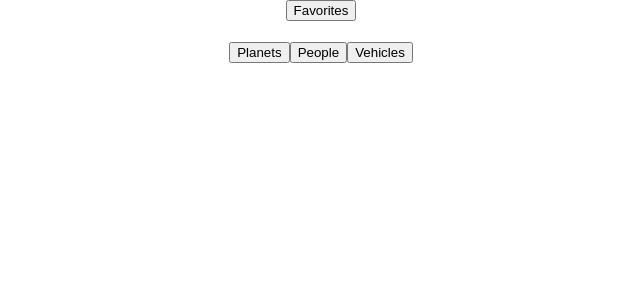
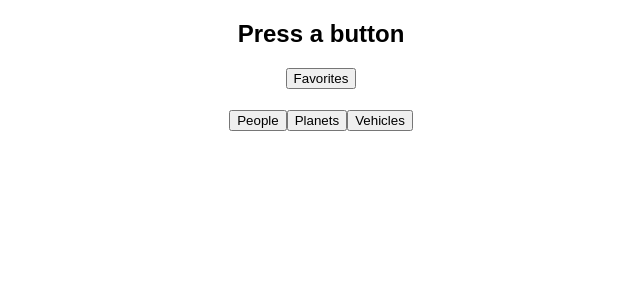
Before and after one commit to cbandrow-zz/swapibox, a React (Create React App) app: page / in a window 1280 px wide. Shown: the top 300 px of the page, without its empty margins (319-959 px from the left). Built offline with nearby package versions, Linux system fonts and the light colour scheme; no server answers.

Commit message:
button selects what to display. card displays selection. needs mapping.

```diff
--- a/src/App.js
+++ b/src/App.js
@@ -4,6 +4,7 @@ import StoryScroll from './Components/StoryScroll/StoryScroll.js'
 import Helper from './Components/Helpers/helper.js'
 import Controls from './Components/Controls/Controls'
 import Favorites from './Components/Favorites/Favorites'
+import Card from './Components/Card/Card'
 
 class App extends Component {
   constructor(data){
@@ -14,7 +15,22 @@ class App extends Component {
       planets: [],
       vehicles: [],
       crawl: [],
+      selection: ''
     }
+  }
+  componentDidMount(){
+    this.allPromise().then((data) => {
+      let peopleData = this.helper.cleanPeople(data[0])
+      let planetData = this.helper.cleanPlanets(data[1])
+      let vehicleData = this.helper.cleanVehicles(data[2])
+      let crawlData = this.helper.cleanCrawl(data[3])
+      this.setState({
+        people: peopleData,
+        planets: planetData,
+        vehicles: vehicleData,
+        crawl: crawlData
+      })
+    })
   }
 
   allPromise(){
@@ -36,28 +52,22 @@ class App extends Component {
     })
   }
 
-  componentDidMount(){
-
-    this.allPromise().then((data) => {
-      let peopleData = this.helper.cleanPeople(data[0])
-      let planetData = this.helper.cleanPlanets(data[1])
-      let vehicleData = this.helper.cleanVehicles(data[2])
-      let crawlData = this.helper.cleanCrawl(data[3])
+  showCards(selection){
       this.setState({
-        people: peopleData,
-        planets: planetData,
-        vehicles: vehicleData,
-        crawl: crawlData
-      })
+        selection: selection
     })
   }
+
+
 
   render() {
     return (
       <div className="App">
+        <Card selection = {this.state.selection}
+              displayData = {this.state[this.state.selection]}/>
         <Favorites/>
         <StoryScroll scrollData = {this.state.crawl}/>
-        <Controls/>
+        <Controls buttonClick ={this.showCards.bind(this)}/>
       </div>
     );
   }
--- /dev/null
+++ b/src/Components/Card/Card.js
@@ -0,0 +1,43 @@
+import React from 'react'
+
+const Card = ({selection, displayData}) =>   {
+  console.log(selection, displayData)
+  if(!displayData && !selection){
+    return(
+      <div>
+        <h2>Press a button</h2>
+      </div>
+    )
+  } else if (selection === "people"){
+    return(
+      <div>
+        <h2>{displayData[0].name}</h2>
+        <p>{displayData[0].homeworld}</p>
+        <p>{displayData[0].population}</p>
+        <p>{displayData[0].species}</p>
+        <p>{displayData[0].language}</p>
+      </div>
+    )
+  } else if (selection === "planets"){
+    return (
+      <div>
+        <h2>{displayData[0].name}</h2>
+        <p>{displayData[0].terrain}</p>
+        <p>{displayData[0].climate}</p>
+        <p>{displayData[0].population}</p>
+        <p>{displayData[0].residents}</p>
+      </div>
+    )
+  } else if (selection === "vehicles"){
+    return (
+      <div>
+        <h2>{displayData[0].name}</h2>
+        <p>{displayData[0].model}</p>
+        <p>{displayData[0].passengers}</p>
+        <p>{displayData[0].class}</p>
+      </div>
+    )
+  }
+}
+
+export default Card
--- a/src/Components/Controls/Controls.js
+++ b/src/Components/Controls/Controls.js
@@ -1,13 +1,19 @@
 import React from 'react'
 import './Controls.css';
-const Controls = () =>{
 
 
+const Controls = ({buttonClick}) =>{
   return(
     <div className = 'buttons'>
-    <button className='planets'>Planets</button>
-    <button className='people'>People</button>
-    <button className='vehicles'>Vehicles</button>
+    <button className='people'
+            onClick={() => buttonClick('people')} >People
+    </button>
+    <button className='planets'
+            onClick={() => buttonClick('planets')} >Planets
+    </button>
+    <button className='vehicles'
+            onClick={() => buttonClick('vehicles')} >Vehicles
+    </button>
     </div>
   )
 }
```
Also changed, not shown: src/Components/Card/Card.css (added). Lines whose indentation alone changed are shown as unchanged.
